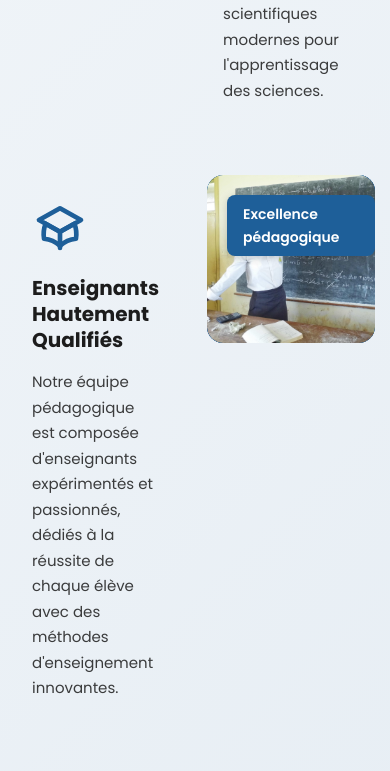
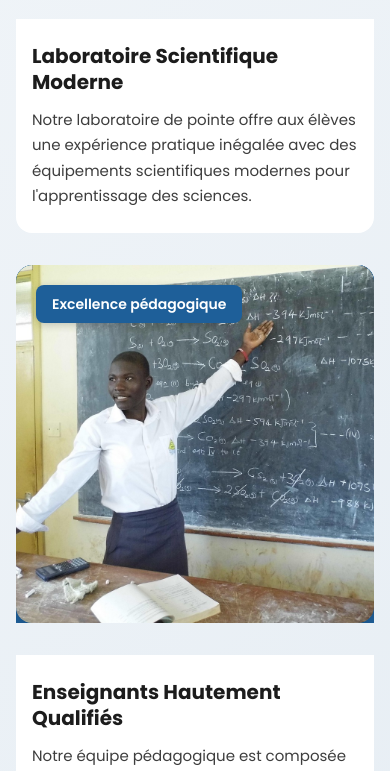
Before and after one commit to appexdev4/lagracev2, a React (Vite) app: page / in a window 390 px wide. Shown: the part 3306-4077 px from the top of the page. Built offline with nearby package versions, Linux system fonts and the light colour scheme.

Commit message:
Mise a jourV4

```diff
--- a/src/components/Atouts.tsx
+++ b/src/components/Atouts.tsx
@@ -64,11 +64,13 @@ const Atouts = () => {
                 />
               </svg>
             </div>
+            <div className="atout-text-content">
               <h3 className="atout-feature-title">Laboratoire Scientifique Moderne</h3>
               <p className="atout-feature-desc">
                 Notre laboratoire de pointe offre aux élèves une expérience pratique inégalée avec des équipements
                 scientifiques modernes pour l'apprentissage des sciences.
               </p>
+            </div>
           </div>
 
           {/* Bottom Left: Texte Enseignants */}
@@ -90,11 +92,13 @@ const Atouts = () => {
                 <path strokeLinecap="round" strokeLinejoin="round" strokeWidth="2" d="M12 14v7" />
               </svg>
             </div>
+            <div className="atout-text-content">
               <h3 className="atout-feature-title">Enseignants Hautement Qualifiés</h3>
               <p className="atout-feature-desc">
                 Notre équipe pédagogique est composée d'enseignants expérimentés et passionnés, dédiés à la réussite de
                 chaque élève avec des méthodes d'enseignement innovantes.
               </p>
+            </div>
           </div>
 
           {/* Bottom Right: Image Enseignant */}
@@ -125,6 +129,7 @@ const Atouts = () => {
                 />
               </svg>
             </div>
+            <div className="atout-text-content">
               <h3 className="atout-feature-title">Salle Informatique Moderne</h3>
               <p className="atout-feature-desc">
                 Notre salle informatique équipée d'ordinateurs performants permet aux élèves de maîtriser les outils
@@ -133,6 +138,7 @@ const Atouts = () => {
             </div>
           </div>
         </div>
+      </div>
     </section>
   )
 }
--- a/src/index.css
+++ b/src/index.css
@@ -801,6 +801,12 @@ a:focus {
   min-height: 100%;
 }
 
+.atout-text-content {
+  display: flex;
+  flex-direction: column;
+  flex: 1;
+}
+
 .atout-icon-wrapper {
   width: 64px;
   height: 64px;
@@ -818,6 +824,12 @@ a:focus {
   fill: none;
 }
 
+.atout-text-content {
+  display: flex;
+  flex-direction: column;
+  flex: 1;
+}
+
 .atout-feature-title {
   font-size: 24px;
   font-weight: 700;
@@ -831,6 +843,7 @@ a:focus {
   line-height: 1.7;
   color: var(--text-dark);
   opacity: 0.85;
+  margin-bottom: 0;
 }
 
 /* Carousel Activités */
@@ -1683,10 +1696,41 @@ a:focus {
   }
 
   /* Réinitialiser les positions de grille sur mobile */
+  .atouts-grid {
+    display: flex;
+    flex-direction: column;
+    gap: 2rem;
+  }
+
+  .atouts-grid > .atout-image-block:nth-child(1) {
+    order: 1;
+  }
+
+  .atouts-grid > .atout-text-block:nth-child(2) {
+    order: 2;
+  }
+
+  .atouts-grid > .atout-text-block:nth-child(3) {
+    order: 4;
+  }
+
+  .atouts-grid > .atout-image-block:nth-child(4) {
+    order: 3;
+  }
+
+  .atouts-grid > .atout-image-block:nth-child(5) {
+    order: 5;
+  }
+
+  .atouts-grid > .atout-text-block:nth-child(6) {
+    order: 6;
+  }
+
   .atouts-grid > .atout-image-block,
   .atouts-grid > .atout-text-block {
     grid-column: 1;
     grid-row: auto;
+    width: 100%;
   }
 
   .atout-image-wrapper {
@@ -1702,8 +1746,51 @@ a:focus {
     bottom: -15px;
   }
 
+  .atout-image-block {
+    margin-bottom: 0;
+  }
+
+  .atout-image-wrapper {
+    margin-bottom: 0;
+    border-radius: 16px 16px 0 0;
+  }
+
+  .atout-image-wrapper::before {
+    border-radius: 80px 10px 0 0;
+  }
+
   .atout-text-block {
     padding: 1.5rem 1rem;
+    margin-top: 0;
+    position: relative;
+    background-color: var(--white);
+    border-radius: 0 0 16px 16px;
+    display: flex;
+    flex-direction: column;
+    justify-content: flex-end;
+    min-height: auto;
+    margin-bottom: 0;
+  }
+
+  .atout-icon-wrapper {
+    display: none;
+  }
+
+  .atout-text-content {
+    margin-top: 0;
+    display: flex;
+    flex-direction: column;
+  }
+
+  .atout-feature-title {
+    margin-bottom: 0.75rem;
+    font-size: 18px;
+  }
+
+  .atout-feature-desc {
+    margin-bottom: 0;
+    column-count: 1;
+    text-align: left;
   }
 
   .atout-feature-title {
```
Lines whose indentation alone changed are shown as unchanged.
